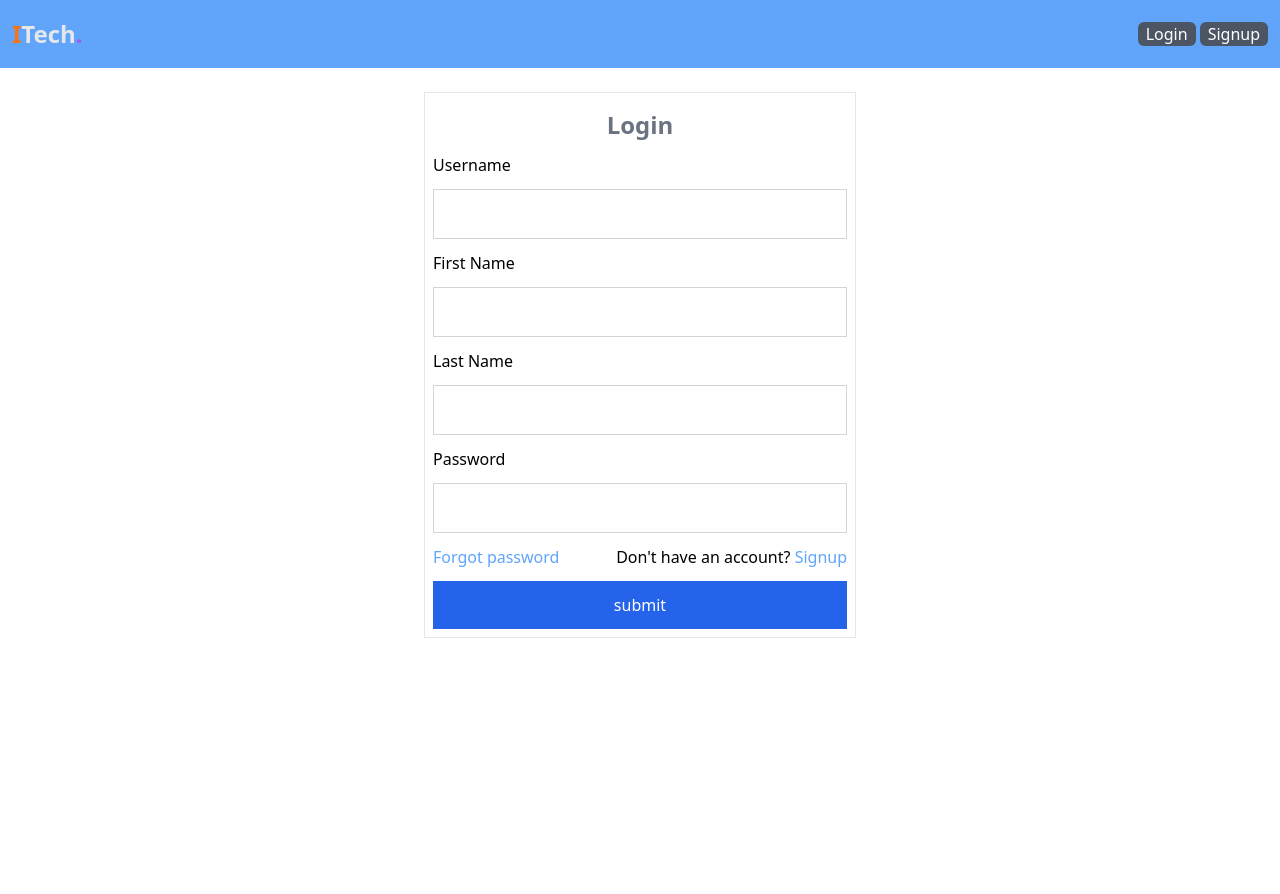
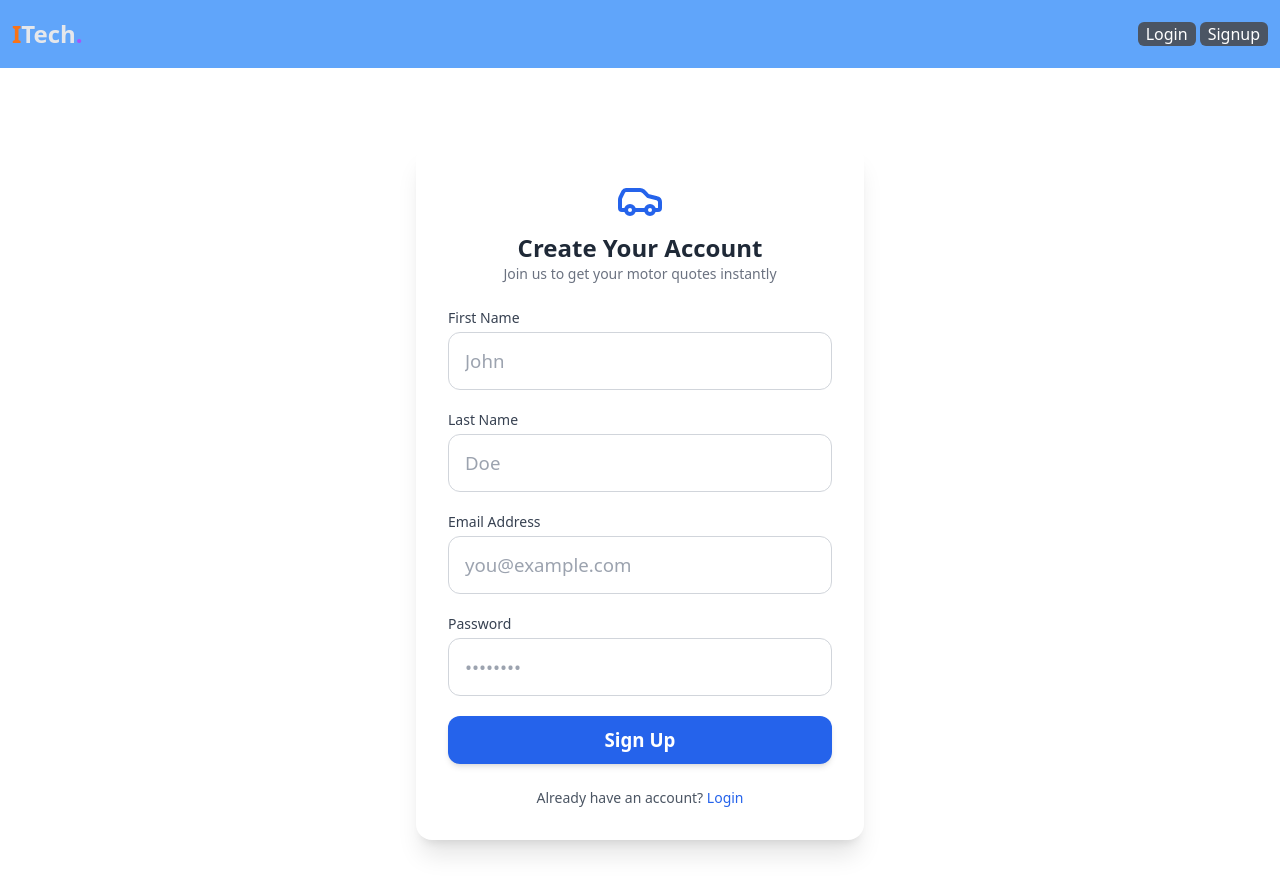
Before and after one commit to chriford-siame/insurtech-ui, a React (Create React App) app: page /register in a window 1280 px wide. Shown: the top 894 px of the page. Before the commit the page ends 800 px from the top, so only its background shows below. Built offline with nearby package versions, Linux system fonts and the light colour scheme; no server answers.

Commit message:
Update signup page content

```diff
--- a/src/pages/auth/Signup.tsx
+++ b/src/pages/auth/Signup.tsx
@@ -1,7 +1,9 @@
-import React, { useState } from 'react'
-import { useAuth } from 'src/hooks/useAuth';
+import React, { useState } from "react";
+import { useAuth } from "src/hooks/useAuth";
+import { motion } from "framer-motion";
+import { Car } from "lucide-react";
 
-function Login() {
+export default function Signup() {
   const [username, setUsername] = useState("");
   const [firstName, setFirstName] = useState("");
   const [lastName, setLastName] = useState("");
@@ -10,94 +12,148 @@
 
   const { handleSignup } = useAuth();
 
-
-    const handleUsernameChange = (e: React.ChangeEvent<HTMLInputElement>) => {
-        setUsername(e.target.value);
-    }
-    const handlesetFirstNameChange = (e: React.ChangeEvent<HTMLInputElement>) => {
-        setFirstName(e.target.value);
-    }
-    const handleLastNameChange = (e: React.ChangeEvent<HTMLInputElement>) => {
-        setLastName(e.target.value);
-    }
-    const handlePasswordChange = (e: React.ChangeEvent<HTMLInputElement>) => {
-        setPassword(e.target.value);
-    }
-
   const handleSubmit = async (e: React.FormEvent) => {
     e.preventDefault();
     try {
       await handleSignup(firstName, lastName, username, password);
-            // Redirect after login
       window.location.href = "/";
     } catch (err) {
-            setError("Invalid credentials");
+      setError("Something went wrong. Please try again.");
     }
-    }
+  };
 
   return (
-        <div className="flex justify-center">
-            <div className=" md:w-[45%] border p-2 lg:md:w-[45%] xl:md:w-[45%] text-2xl">
-                <div className="flex justify-center my-2 w-full">
-                    <p className="text-gray-500 font-bold">Login</p>
-                </div>
-                {/* <hr /> */}
-                <form onSubmit={handleSubmit} className='grid container gap-2 text-[12pt]'>
-                    <label htmlFor="username">Username</label>
+    <div className="min-h-screen flex items-center justify-center">
+      <motion.div
+        initial={{ opacity: 0, y: 40 }}
+        animate={{ opacity: 1, y: 0 }}
+        transition={{ duration: 0.6 }}
+        className="w-full max-w-md bg-white rounded-2xl shadow-xl p-8"
+      >
+        {/* Logo + Title */}
+        <motion.div
+          initial={{ opacity: 0, scale: 0.9 }}
+          animate={{ opacity: 1, scale: 1 }}
+          transition={{ delay: 0.2, duration: 0.5 }}
+          className="flex flex-col items-center mb-6"
+        >
+          <Car className="w-12 h-12 text-blue-600 mb-2" />
+          <h1 className="text-2xl font-bold text-gray-800">
+            Create Your Account
+          </h1>
+          <p className="text-gray-500 text-sm">
+            Join us to get your motor quotes instantly
+          </p>
+        </motion.div>
+
+        {/* Error Message */}
+        {error && (
+          <motion.p
+            initial={{ opacity: 0 }}
+            animate={{ opacity: 1 }}
+            className="mb-4 text-sm text-red-500 text-center"
+          >
+            {error}
+          </motion.p>
+        )}
+
+        {/* Form */}
+        <form className="space-y-5" onSubmit={handleSubmit}>
+          <motion.div
+            initial={{ opacity: 0, x: -20 }}
+            animate={{ opacity: 1, x: 0 }}
+            transition={{ delay: 0.3 }}
+          >
+            <label className="block text-sm font-medium text-gray-700">
+              First Name
+            </label>
             <input
-                        name='username'
-                        id='username'
-                        placeholder=''
               type="text"
-                        className='border border-gray-300 p-2'
-                        onChange={handleUsernameChange}
-                        required={true}
-                        maxLength={50} />
+              onChange={(e) => setFirstName(e.target.value)}
+              required
+              maxLength={50}
+              placeholder="John"
+              className="mt-1 w-full text-[14pt] px-4 py-3 rounded-xl border border-gray-300 focus:outline-none focus:ring-2 focus:ring-blue-500"
+            />
+          </motion.div>
 
-                    <label htmlFor="firstname">First Name</label>
+          <motion.div
+            initial={{ opacity: 0, x: 20 }}
+            animate={{ opacity: 1, x: 0 }}
+            transition={{ delay: 0.35 }}
+          >
+            <label className="block text-sm font-medium text-gray-700">
+              Last Name
+            </label>
             <input
-                        name='firstname'
-                        id='firstname'
-                        placeholder=''
               type="text"
-                        className='border border-gray-300 p-2'
-                        onChange={handlesetFirstNameChange}
-                        required={true}
-                        maxLength={50} />
+              onChange={(e) => setLastName(e.target.value)}
+              required
+              maxLength={50}
+              placeholder="Doe"
+              className="mt-1 w-full text-[14pt] px-4 py-3 rounded-xl border border-gray-300 focus:outline-none focus:ring-2 focus:ring-blue-500"
+            />
+          </motion.div>
 
-                    <label htmlFor="lastname">Last Name</label>
+          <motion.div
+            initial={{ opacity: 0, x: -20 }}
+            animate={{ opacity: 1, x: 0 }}
+            transition={{ delay: 0.4 }}
+          >
+            <label className="block text-sm font-medium text-gray-700">
+              Email Address
+            </label>
             <input
-                        name='lastname'
-                        id='lastname'
-                        placeholder=''
               type="text"
-                        className='border border-gray-300 p-2'
-                        onChange={handleLastNameChange}
-                        required={true}
-                        maxLength={50} />
+              onChange={(e) => setUsername(e.target.value)}
+              required
+              maxLength={50}
+              placeholder="you@example.com"
+              className="mt-1 w-full text-[14pt] px-4 py-3 rounded-xl border border-gray-300 focus:outline-none focus:ring-2 focus:ring-blue-500"
+            />
+          </motion.div>
 
+          <motion.div
+            initial={{ opacity: 0, x: 20 }}
+            animate={{ opacity: 1, x: 0 }}
+            transition={{ delay: 0.45 }}
+          >
+            <label className="block text-sm font-medium text-gray-700">
+              Password
+            </label>
+            <input
+              type="password"
+              onChange={(e) => setPassword(e.target.value)}
+              required
+              placeholder="••••••••"
+              className="mt-1 w-full text-[14pt] px-4 py-3 rounded-xl border border-gray-300 focus:outline-none focus:ring-2 focus:ring-blue-500"
+            />
+          </motion.div>
 
-                    <label htmlFor="password">Password</label>
-                    <input
-                        name='password'
-                        id='password'
-                        placeholder=''
-                        type="password"
-                        className='border border-gray-300 p-2'
-                        onChange={handlePasswordChange}
-                        required={true}
-                    />
-                    <div className="grid gap-1">
-                        <div className='flex justify-between'>
-                            <a href='#' className=' text-blue-400 hover:text-blue-500'>Forgot password</a>
-                            <p>Don't have an account? <a href='/register' className=' text-blue-400 hover:text-blue-500'>Signup</a></p>
-                        </div>
-                    </div>
-                    <button type="submit" className='text-white bg-blue-600 p-2 w-full'>submit</button>
+          <motion.button
+            whileHover={{ scale: 1.03 }}
+            whileTap={{ scale: 0.97 }}
+            transition={{ type: "spring", stiffness: 300 }}
+            type="submit"
+            className="w-full text-[14pt] py-2 rounded-xl bg-blue-600 text-white font-semibold shadow-md hover:bg-blue-700 transition"
+          >
+            Sign Up
+          </motion.button>
         </form>
-            </div>
+
+        {/* Footer */}
+        <motion.p
+          initial={{ opacity: 0 }}
+          animate={{ opacity: 1 }}
+          transition={{ delay: 0.6 }}
+          className="mt-6 text-center text-sm text-gray-600"
+        >
+          Already have an account?{" "}
+          <a href="/login" className="text-blue-600 hover:underline font-medium">
+            Login
+          </a>
+        </motion.p>
+      </motion.div>
     </div>
   );
 }
-
-export default Login
```
Lines whose indentation alone changed are shown as unchanged.
